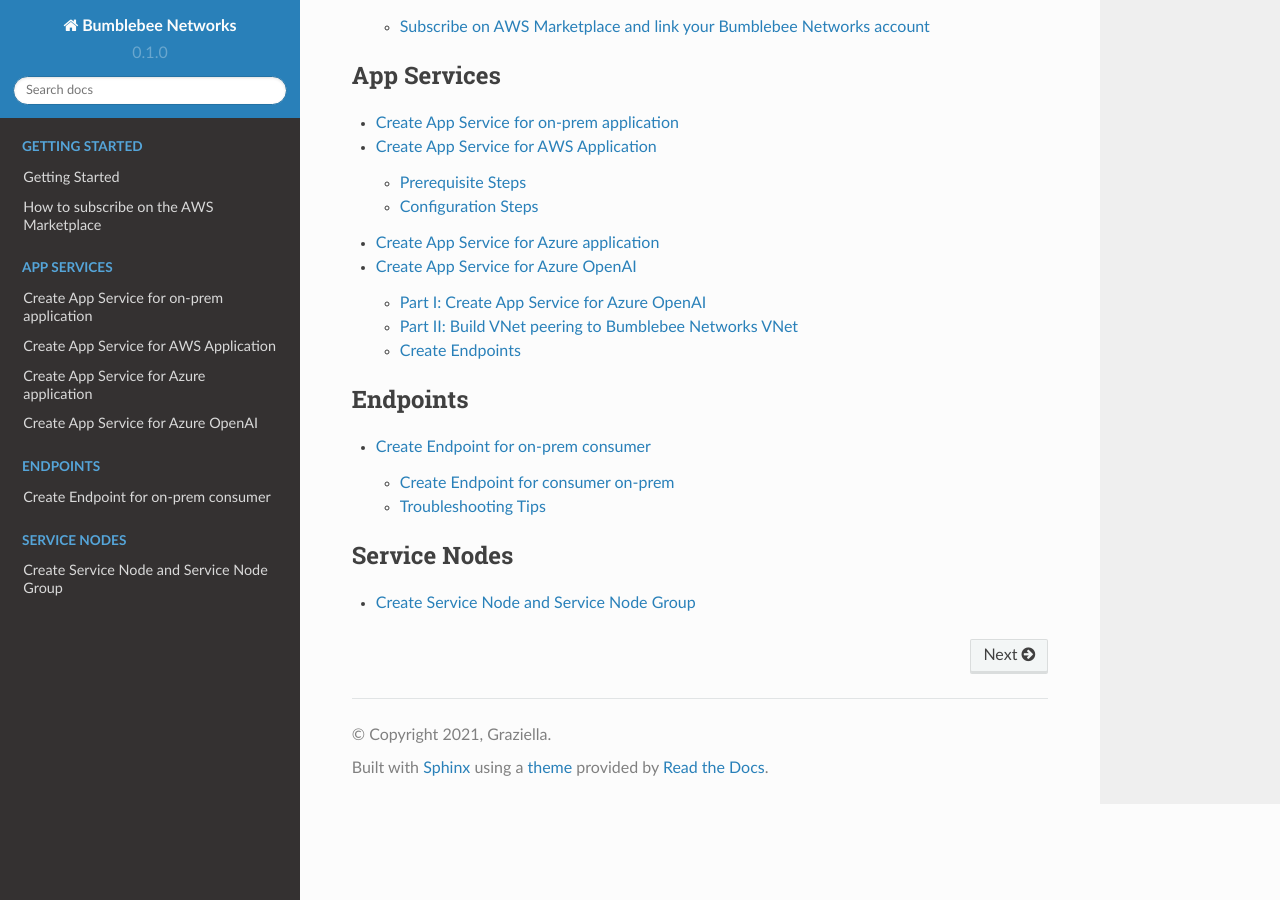
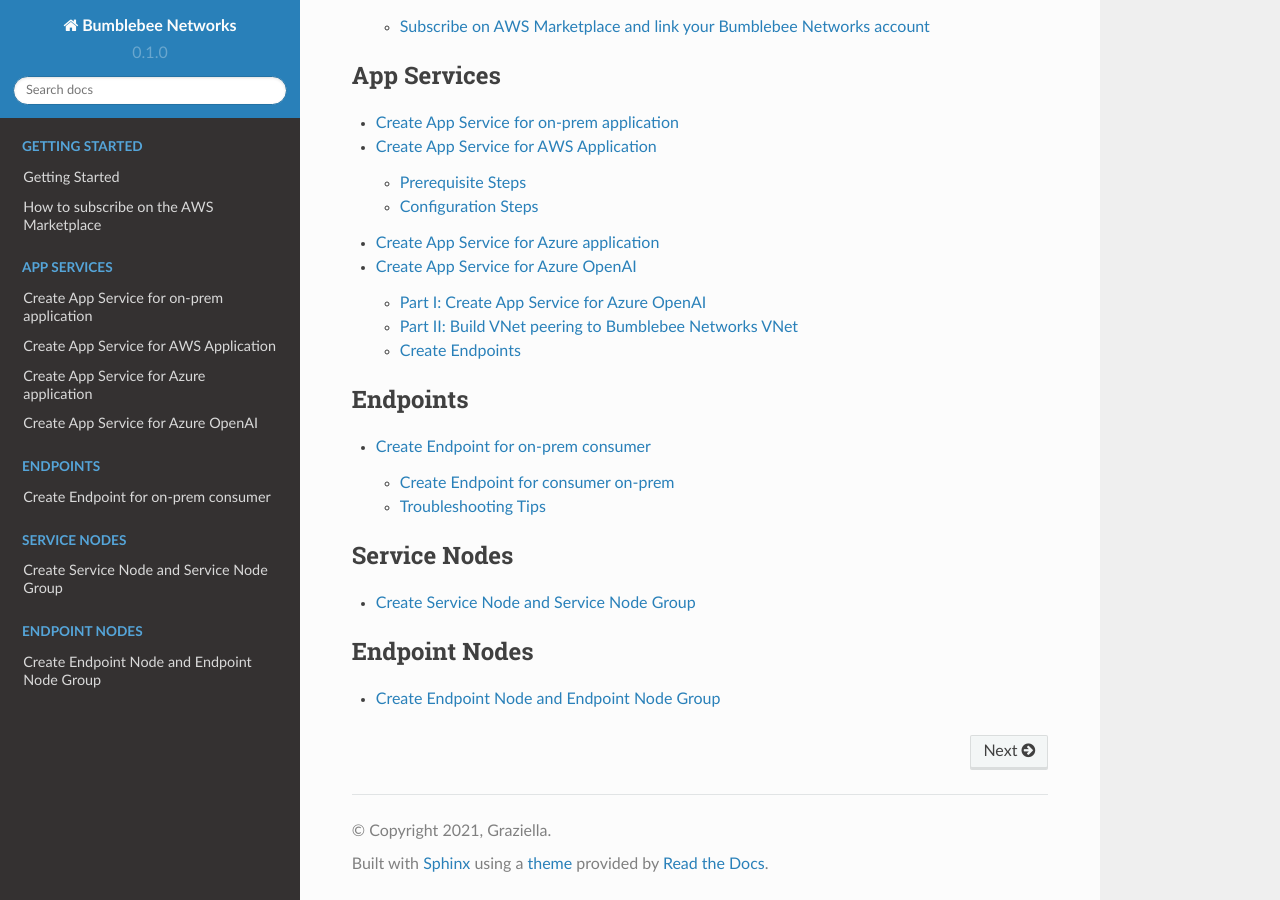
Before and after one commit to sherrywei-bumblebee/bumblebee-docs, a Sphinx documentation site: the page built from docs/source/index.rst, in a window 1280 px wide and 900 px high, scrolled down 1086 px. Built offline with Sphinx 7.4.7 and the Read the Docs theme 2.0.0, drawn with Linux system fonts in a browser that asks for light colours; pages that are not in the unit, such as notebooks, are missing from menus; some of the changed lines change nothing that is shown.

Commit message:
endpoint node

```diff
--- /dev/null
+++ b/docs/source/EndpointNodes/create_endpoint_node.rst
@@ -0,0 +1,34 @@
+==========================================================
+Create Endpoint Node and Endpoint Node Group
+==========================================================
+
+
+On Bumblebee Networks, an Endpoint Node is a virtual machine that hosts Endpoint when it is deployed on-prem in a data center or office. One Endpoint Node can host multiple Endpoints.
+
+
+An Endpoint Node Group represents a group of Endpoint Nodes in one on-premise location.
+The Endpoints for the same App Service but are hosted on different Endpoint Nodes in the same Endpoint Node group form a scaling group.
+This scaling group load balances traffic initiated from devices in the on-premise network.
+The relationship between Endpoint, Endpoint Node and Endpoint Node Group is described in the diagram below.
+
+
+|endpoint_node|
+
+
+
+The Endpoint Node virtual machine is downloaded in a OVA file format and you can use vCenter or vSphere Host Client to launch.
+
+
+To download an Endpoint Node, login to Bumblebee Networks platform.
+
+
+1. Click Endpoint Nodes on the main navigation menu, then click Create Endpoint Node. A pop up window should appear. Enter a name for the Endpoint Node, and read the text below for Endpoint Node Group.
+#. Click New Group to enter a new group name or click Use Existing to select an already created Node Group.
+#. Click Create Endpoint Node.
+#. Click Preparing for OVA for Download
+#. Click Download OVA.
+#. The OVA is built to work with Intel based servers. For help deploying OVA, follow the instructions here.
+#. Make sure DHCP is enabled on the subnet OVA is deployed. Once the virtual machine is installed and started, it should automatically registers with the Bumblebee platform.
+#. Login to the Bumblebee platform, you should see the Endpoint Node is registered. The Admin State for the Endpoint Node should be in "registered" state and the Op State should be in "up" state.
+
+.. |endpoint_node| image:: media/endpoint_node.png
--- a/docs/source/index.rst
+++ b/docs/source/index.rst
@@ -36,3 +36,8 @@
    :caption: Service Nodes
 
    ServiceNodes/create_service_node
+
+.. toctree::
+   :caption: Endpoint Nodes
+
+   EndpointNodes/create_endpoint_node
```
Also changed, not shown: docs/source/EndpointNodes/media/endpoint_node.png (added).
